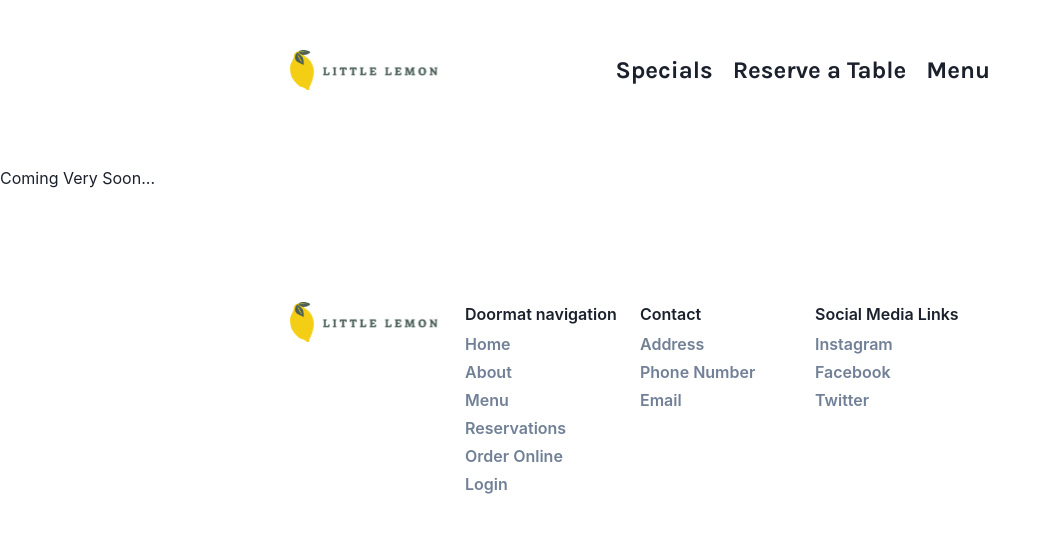
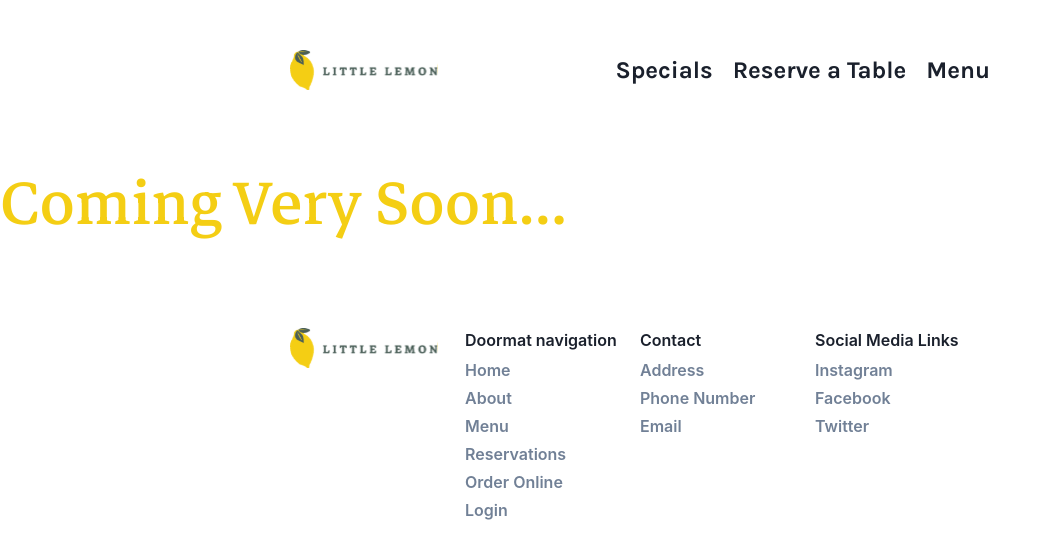
Before and after one commit to claudiooleite/litle_lemon, a React (Create React App) app: page /menu in a window 1280 px wide. Shown: the top 558 px of the page, without its empty margins (0-1050 px from the left). Built offline with nearby package versions, Linux system fonts and the light colour scheme.

Commit message:
small style updated

```diff
--- a/src/Components/Menu.jsx
+++ b/src/Components/Menu.jsx
@@ -1,5 +1,7 @@
+import '../stylesheets/Hero.css'
+
 function Menu() {
-  return <h1>Coming Very Soon...</h1>;
+  return <h1 id='hero-title'>Coming Very Soon...</h1>;
 }
 
 export default Menu;
--- a/src/Components/NoPage.jsx
+++ b/src/Components/NoPage.jsx
@@ -1,5 +1,7 @@
+import '../stylesheets/Hero.css'
+
 function NoPage() {
-    return <h1>404</h1>;
+    return <h1 id='hero-title'>Wrong way... 404</h1>;
 };
 
 export default NoPage;
```
